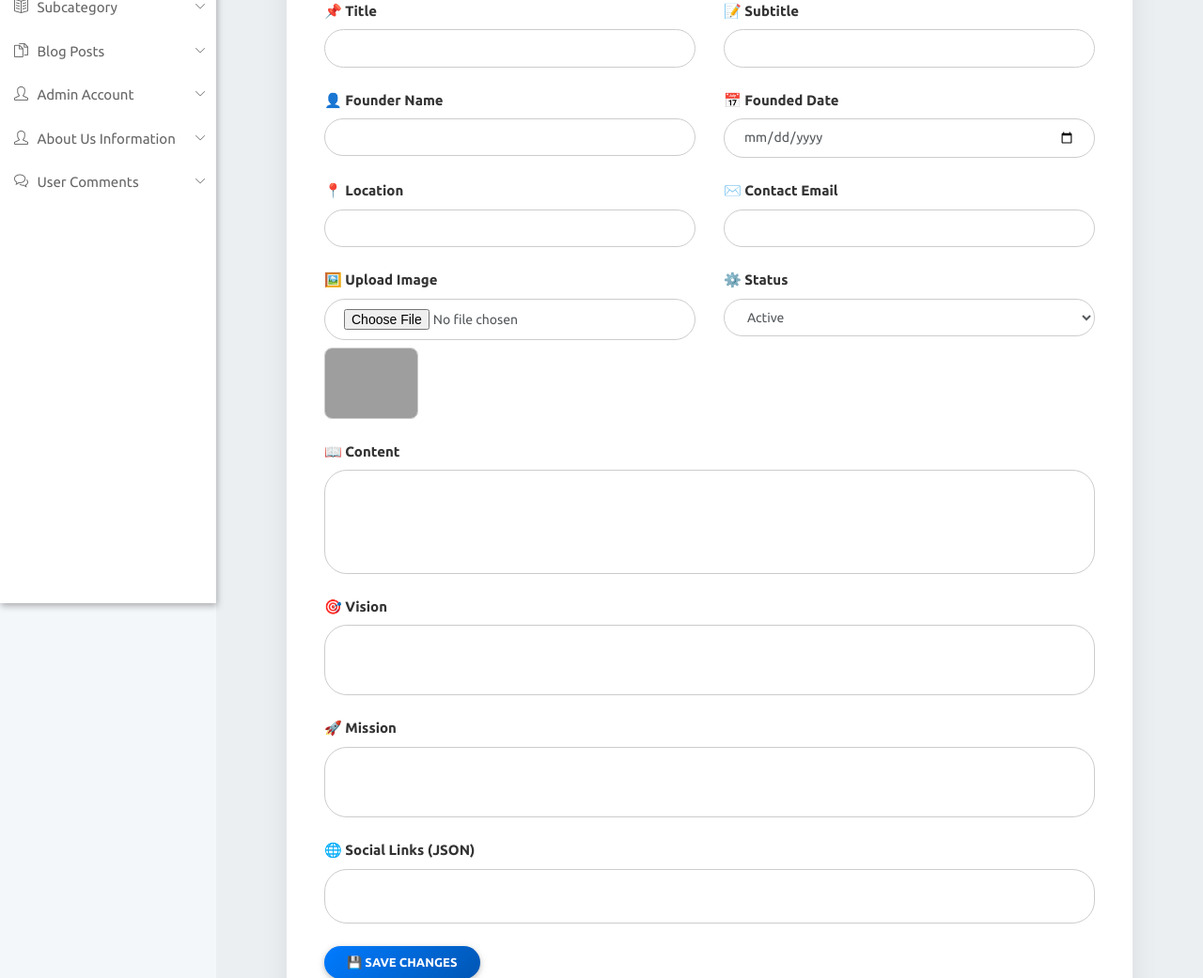
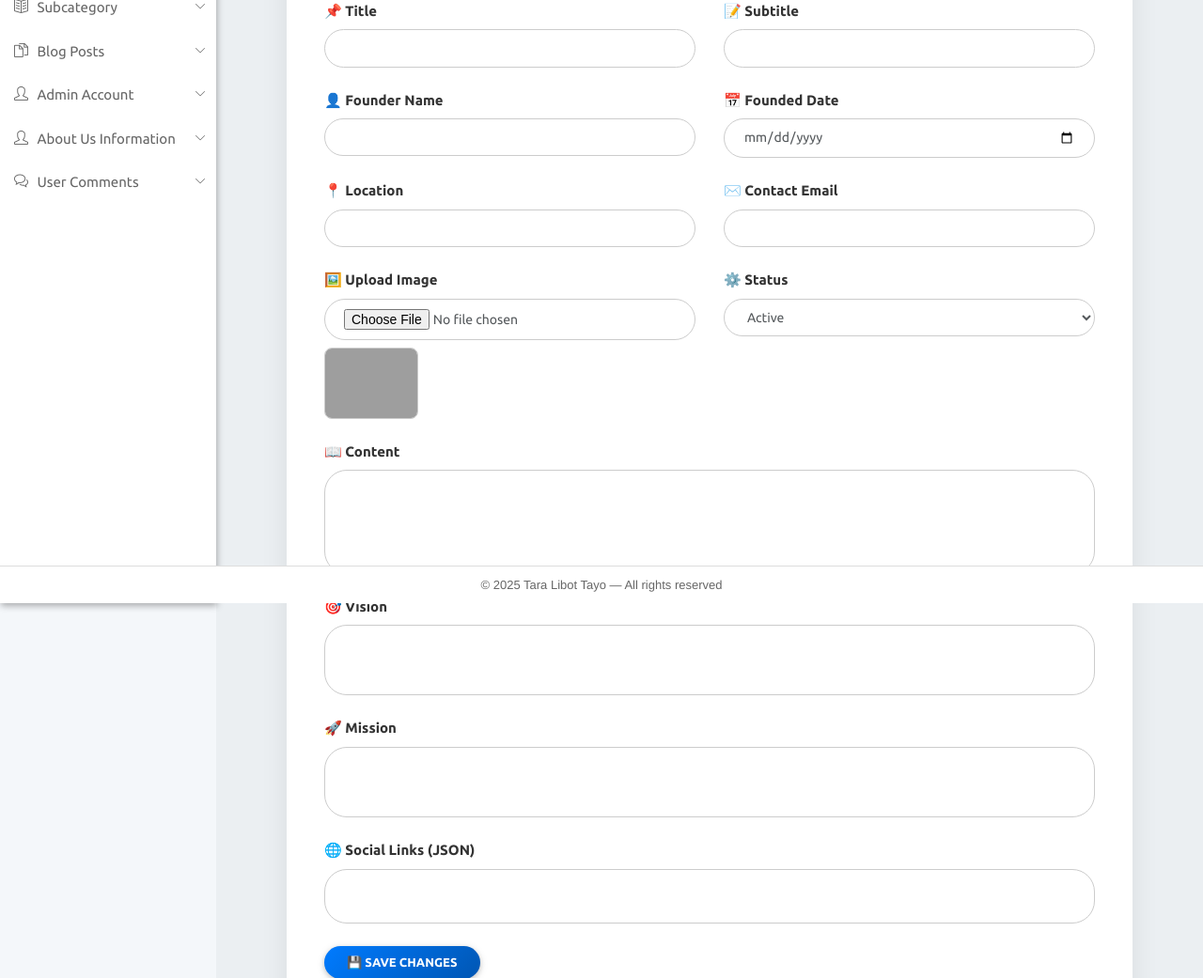
Before and after one commit to CalvinPangilinan13/gicpc., a CodeIgniter app: the page made by application/views/admin/aboutus_edit.php in a window 1280 px wide. Shown: the part 158-1199 px from the top of the page at 94% size. Run offline with CodeIgniter, Linux system fonts and the light colour scheme; data that the repository does not hold is empty; some libraries are stand-ins or nearby versions; grey boxes are pictures that could not be loaded.

Commit message:
admin footer

```diff
--- a/application/config/config.php
+++ b/application/config/config.php
@@ -23,7 +23,7 @@ defined('BASEPATH') OR exit('No direct script access allowed');
 | a PHP script and you can easily do that on your own.
 |
 */
-$config['base_url'] = 'http://192.168.81.11:81/TBTayo/news/';
+$config['base_url'] = 'http://192.168.100.82:56480/TBTayo/news/';
 
 /*
 |--------------------------------------------------------------------------
--- a/application/views/admin/aboutus_edit.php
+++ b/application/views/admin/aboutus_edit.php
@@ -191,5 +191,6 @@
     <script src="https://cdnjs.cloudflare.com/ajax/libs/popper.js/1.14.7/umd/popper.min.js"></script>
     <script src="https://code.jquery.com/jquery-3.6.0.min.js"></script>
 </body>
+<?php include APPPATH . 'views/admin/include/footer.php'; ?>
 
 </html>
--- a/application/views/admin/aboutus_form.php
+++ b/application/views/admin/aboutus_form.php
@@ -212,5 +212,6 @@
     </script>
 
 </body>
+<?php include APPPATH . 'views/admin/include/footer.php'; ?>
 
 </html>
--- a/application/views/admin/add-post.php
+++ b/application/views/admin/add-post.php
@@ -182,5 +182,6 @@
       });
    </script>
 </body>
+<?php include APPPATH . 'views/admin/include/footer.php'; ?>
 
 </html>
--- a/application/views/admin/admin_add.php
+++ b/application/views/admin/admin_add.php
@@ -276,5 +276,6 @@
 
 
 </body>
+<?php include APPPATH . 'views/admin/include/footer.php'; ?>
 
 </html>
--- a/application/views/admin/category.php
+++ b/application/views/admin/category.php
@@ -178,5 +178,6 @@
       });
    </script>
 </body>
+<?php include APPPATH . 'views/admin/include/footer.php'; ?>
 
 </html>
--- a/application/views/admin/change_password.php
+++ b/application/views/admin/change_password.php
@@ -185,5 +185,6 @@
    <script src="<?php echo base_url('assets/js/main.min.js'); ?>"></script>
    <script src="<?php echo base_url('assets/js/menu.min.js'); ?>"></script>
 </body>
+<?php include APPPATH . 'views/admin/include/footer.php'; ?>
 
 </html>
--- a/application/views/admin/dashboard.php
+++ b/application/views/admin/dashboard.php
@@ -160,5 +160,6 @@
          <script src="<?php echo base_url('assets/js/main.min.js'); ?>"></script>
          <script src="<?php echo base_url('assets/js/menu.min.js'); ?>"></script>
 </body>
+<?php include APPPATH . 'views/admin/include/footer.php'; ?>
 
 </html>
--- a/application/views/admin/include/footer.php
+++ b/application/views/admin/include/footer.php
@@ -0,0 +1,15 @@
+<footer style="
+    position: fixed;
+    bottom: 0;
+    width: 100%;
+    text-align: center;
+    padding: 10px 0;
+    font-size: 13px;
+    background-color: #fff;
+    color: #666;
+    border-top: 1px solid #ddd;
+    font-family: 'Helvetica Neue', sans-serif;
+    z-index: 999;
+">
+    © 2025 Tara Libot Tayo — All rights reserved
+</footer>
--- a/application/views/admin/manage-post.php
+++ b/application/views/admin/manage-post.php
@@ -149,5 +149,5 @@
       }
    </script>
 </body>
-
+<?php include APPPATH . 'views/admin/include/footer.php'; ?>
 </html>
--- a/application/views/admin/manage_about.php
+++ b/application/views/admin/manage_about.php
@@ -182,5 +182,6 @@
         }
     </script>
 </body>
+<?php include APPPATH . 'views/admin/include/footer.php'; ?>
 
 </html>
--- a/application/views/admin/manage_admin.php
+++ b/application/views/admin/manage_admin.php
@@ -112,5 +112,6 @@
     <script src="<?php echo base_url('assets/js/main.min.js'); ?>"></script>
     <script src="<?php echo base_url('assets/js/menu.min.js'); ?>"></script>
 </body>
+<?php include APPPATH . 'views/admin/include/footer.php'; ?>
 
 </html>
--- a/application/views/admin/manage_category.php
+++ b/application/views/admin/manage_category.php
@@ -108,5 +108,6 @@
    <script src="<?php echo base_url('assets/js/main.min.js'); ?>"></script>
    <script src="<?php echo base_url('assets/js/menu.min.js'); ?>"></script>
 </body>
+<?php include APPPATH . 'views/admin/include/footer.php'; ?>
 
 </html>
--- a/application/views/admin/manage_sub_category.php
+++ b/application/views/admin/manage_sub_category.php
@@ -111,5 +111,6 @@
    <script src="<?php echo base_url('assets/js/main.min.js'); ?>"></script>
    <script src="<?php echo base_url('assets/js/menu.min.js'); ?>"></script>
 </body>
+<?php include APPPATH . 'views/admin/include/footer.php'; ?>
 
 </html>
--- a/application/views/admin/profile.php
+++ b/application/views/admin/profile.php
@@ -127,5 +127,6 @@
    <script src="<?php echo base_url('assets/js/main.min.js'); ?>"></script>
    <script src="<?php echo base_url('assets/js/menu.min.js'); ?>"></script>
 </body>
+<?php include APPPATH . 'views/admin/include/footer.php'; ?>
 
 </html>
--- a/application/views/admin/sub_category.php
+++ b/application/views/admin/sub_category.php
@@ -163,5 +163,6 @@
    <script type="text/javascript" src="<?php echo base_url('assets/js/main.min.js'); ?>"></script>
    <script src="<?php echo base_url('assets/js/menu.min.js'); ?>"></script>
 </body>
+<?php include APPPATH . 'views/admin/include/footer.php'; ?>
 
 </html>
--- a/application/views/admin/update_post.php
+++ b/application/views/admin/update_post.php
@@ -195,5 +195,6 @@
       });
    </script>
 </body>
+<?php include APPPATH . 'views/admin/include/footer.php'; ?>
 
 </html>
--- a/application/views/admin/user_manage_comment.php
+++ b/application/views/admin/user_manage_comment.php
@@ -182,5 +182,6 @@
       });
    </script>
 </body>
+<?php include APPPATH . 'views/admin/include/footer.php'; ?>
 
 </html>
```
